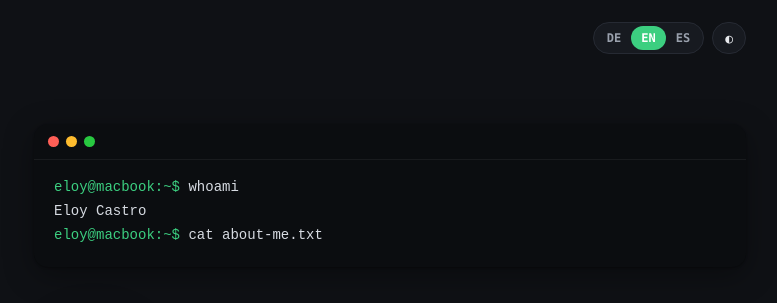
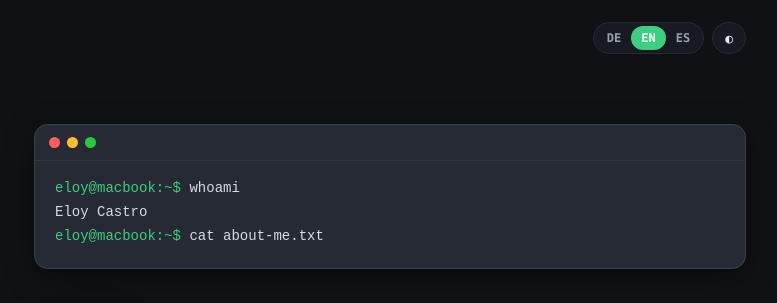
Before and after one commit to eloy83/eloy83.github.io, a plain HTML site: page index.html in a window 1280 px wide. Both pictures are taken after a click on the button "Hell/Dunkel umschalten". Shown: the top 303 px of the page, without its empty margins (250-1027 px from the left). Drawn offline with Linux system fonts and the light colour scheme.

Commit message:
Helleres Terminalfenster im Dunkelmodus
Co-Authored-By: Claude Opus 5.5 <noreply@anthropic.com>
Claude-Session: https://claude.ai/code/session_01RGRojANHLeWkjBY2Pv2Vst

```diff
--- a/index.html
+++ b/index.html
@@ -24,6 +24,7 @@
       --edu: #2f6fd6; --edu-soft: rgba(47,111,214,.12);
       --move: #b8620b; --move-soft: rgba(184,98,11,.12);
       --term-bg: #15181e;
+      --term-border: transparent;
       --term-text: #d7dbe2;
       --shadow: 0 1px 2px rgba(0,0,0,.04), 0 8px 30px rgba(0,0,0,.06);
       --mono: ui-monospace, "SF Mono", "JetBrains Mono", Menlo, Consolas, monospace;
@@ -32,7 +33,7 @@
     :root[data-theme="dark"] {
       --bg: #0f1115; --surface: #171a20; --text: #e8eaee; --muted: #9aa1ad;
       --line: #262a33; --accent: #3ccf80; --accent-soft: rgba(60,207,128,.12); --edu: #6ea8ff; --edu-soft: rgba(110,168,255,.14); --move: #f0a04b; --move-soft: rgba(240,160,75,.14);
-      --term-bg: #0b0d10; --shadow: 0 1px 2px rgba(0,0,0,.3), 0 8px 30px rgba(0,0,0,.35);
+      --term-bg: #252a34; --term-border: rgba(255,255,255,.10); --shadow: 0 1px 2px rgba(0,0,0,.3), 0 8px 30px rgba(0,0,0,.35);
     }
 
     * { box-sizing: border-box; }
@@ -65,6 +66,7 @@
     .hero { padding: 48px 0 32px; }
     .terminal {
       background: var(--term-bg); color: var(--term-text); border-radius: 14px;
+      border: 1px solid var(--term-border);
       font: 14px/1.7 var(--mono); box-shadow: var(--shadow); overflow: hidden;
     }
     .terminal .bar { display: flex; gap: 7px; padding: 12px 14px; border-bottom: 1px solid rgba(255,255,255,.06); }
```
